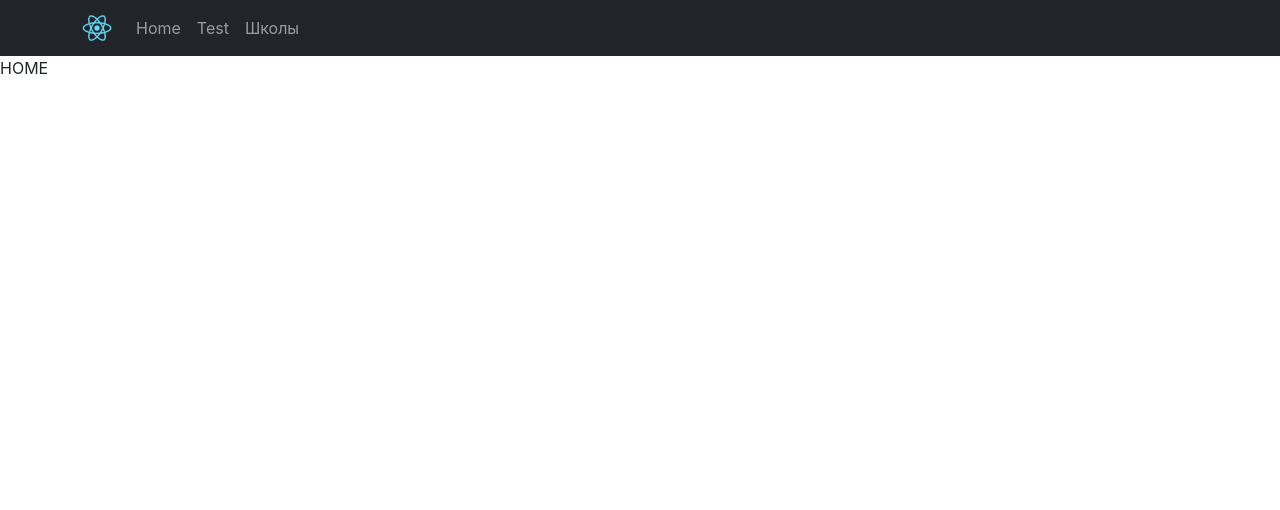
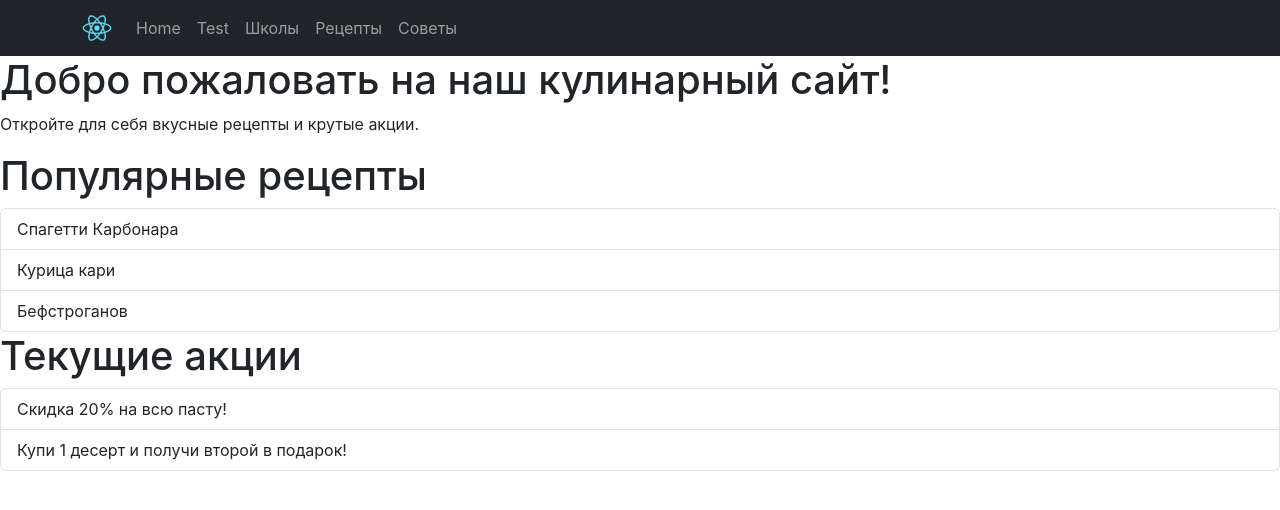
Before and after one commit to Frogpop/Cooking_Platform, a React (Create React App) app: page / in a window 1280 px wide. Shown: the top 510 px of the page. Built offline with nearby package versions, Linux system fonts and the light colour scheme.

Commit message:
Главное меню с заглушкой вместо популярных рецептов, с акциями то же самое

```diff
--- a/package.json
+++ b/package.json
@@ -9,10 +9,12 @@
     "bootstrap": "^5.3.3",
     "react": "^18.3.1",
     "react-bootstrap": "^2.10.4",
+    "react-bootstrap-validation": "^0.1.11",
     "react-dom": "^18.3.1",
-    "react-router-dom": "^6.25.1",
+    "react-router-dom": "^6.24.1",
     "react-scripts": "5.0.1",
     "styled-components": "^6.1.11",
+    "react-text": "^3.2.5",
     "web-vitals": "^2.1.4"
   },
   "scripts": {
--- a/src/Components/FormSchool.js
+++ b/src/Components/FormSchool.js
@@ -31,7 +31,7 @@ export default function FormSchool(){
                                         required
                                         type="text"
                                         placeholder="Ваше имя"/>
-                                    <Form.Control.Feedback type= "invalid" > Пожалуйста заполните ваше имя </Form.Control.Feedback>
+                                    <Form.Control.Feedback type= "invalid" > Пожалуйста, заполните ваше имя </Form.Control.Feedback>
                                 </Form.Group>
                                 <Form.Group as={Col} controlId="validationSurname">
                                     <Form.Label>Фамилия</Form.Label>
--- a/src/Components/GroupList.js
+++ b/src/Components/GroupList.js
@@ -1,18 +1,18 @@
-
-
-function GroupList(inputitems, iheader){
-    let items=inputitems;
-    let header=iheader;
-
+function GroupList({ inputitems, iheader }) {
+    let items = inputitems;
+    let header = iheader;
 
     return (
         <>
             <h1>{header}</h1>
-            {items.length===0 && <p>Sorry braza, we got notting</p>
-            }
-        <ul className="list-group">
-        {items.map(item=> <a href = {item} className={"list-group-item list-group-item-action"} key={item}>{item}</a>)}
-        </ul>
+            {items.length === 0 && <p>Sorry, we have nothing at the moment.</p>}
+            <ul className="list-group">
+                {items.map(item => (
+                    <a href={item.link} className="list-group-item list-group-item-action" key={item.name}>
+                        {item.name}
+                    </a>
+                ))}
+            </ul>
         </>
     );
 }
--- a/src/Components/Header.js
+++ b/src/Components/Header.js
@@ -28,6 +28,8 @@ export default class Header extends Component{
                                 <Nav.Link href="/"> Home</Nav.Link>
                                 <Nav.Link href="/test">Test</Nav.Link>
                                 <Nav.Link href="/schools">Школы</Nav.Link>
+                                <Nav.Link href="/formulas">Рецепты</Nav.Link>
+                                <Nav.Link href="/tips">Советы</Nav.Link>
                                 {/*
                                     Тут по шаблону добавляем кнопки в навигацию
                                 */}
--- a/src/Pages/Home.js
+++ b/src/Pages/Home.js
@@ -1,11 +1,31 @@
-import React,{Component} from "react";
+import React, { Component } from "react";
+import GroupList from "../Components/GroupList";
 
-export default class Home extends Component{
-    render() {
-        return(
+// Пример данных для популярных рецептов и акций
+const popularRecipes = [
+    { name: "Спагетти Карбонара", link: "/recipes/spaghetti-carbonara" },
+    { name: "Курица кари", link: "/recipes/chicken-curry" },
+    { name: "Бефстроганов", link: "/recipes/beef-stroganoff" }
+];
+
+const promotions = [
+    { name: "Скидка 20% на всю пасту!", link: "/promotions/pasta-discount" },
+    { name: "Купи 1 десерт и получи второй в подарок!", link: "/promotions/dessert-bogo" }
+];
+
+export default function Home() {
+    return (
+        <div>
+            <h1>Добро пожаловать на наш кулинарный сайт!</h1>
+            <p>Откройте для себя вкусные рецепты и крутые акции.</p>
+
             <div>
-                HOME
+                <GroupList inputitems={popularRecipes} iheader="Популярные рецепты" />
             </div>
-        );
-    }
+
+            <div>
+                <GroupList inputitems={promotions} iheader="Текущие акции" />
+            </div>
+        </div>
+    );
 }
```
Also changed, not shown: 1 other file (tests, documents, lock files or other folders).
